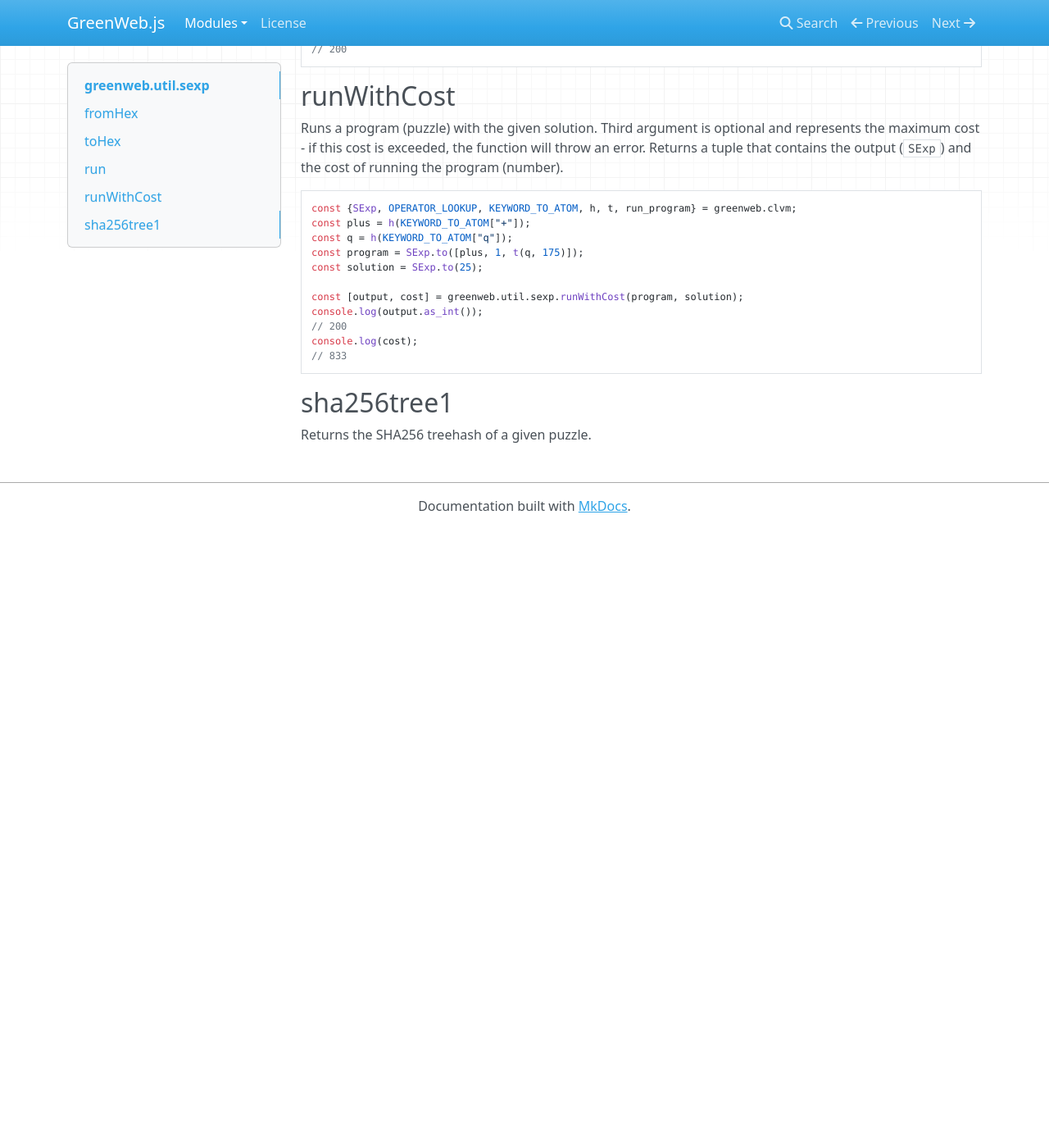
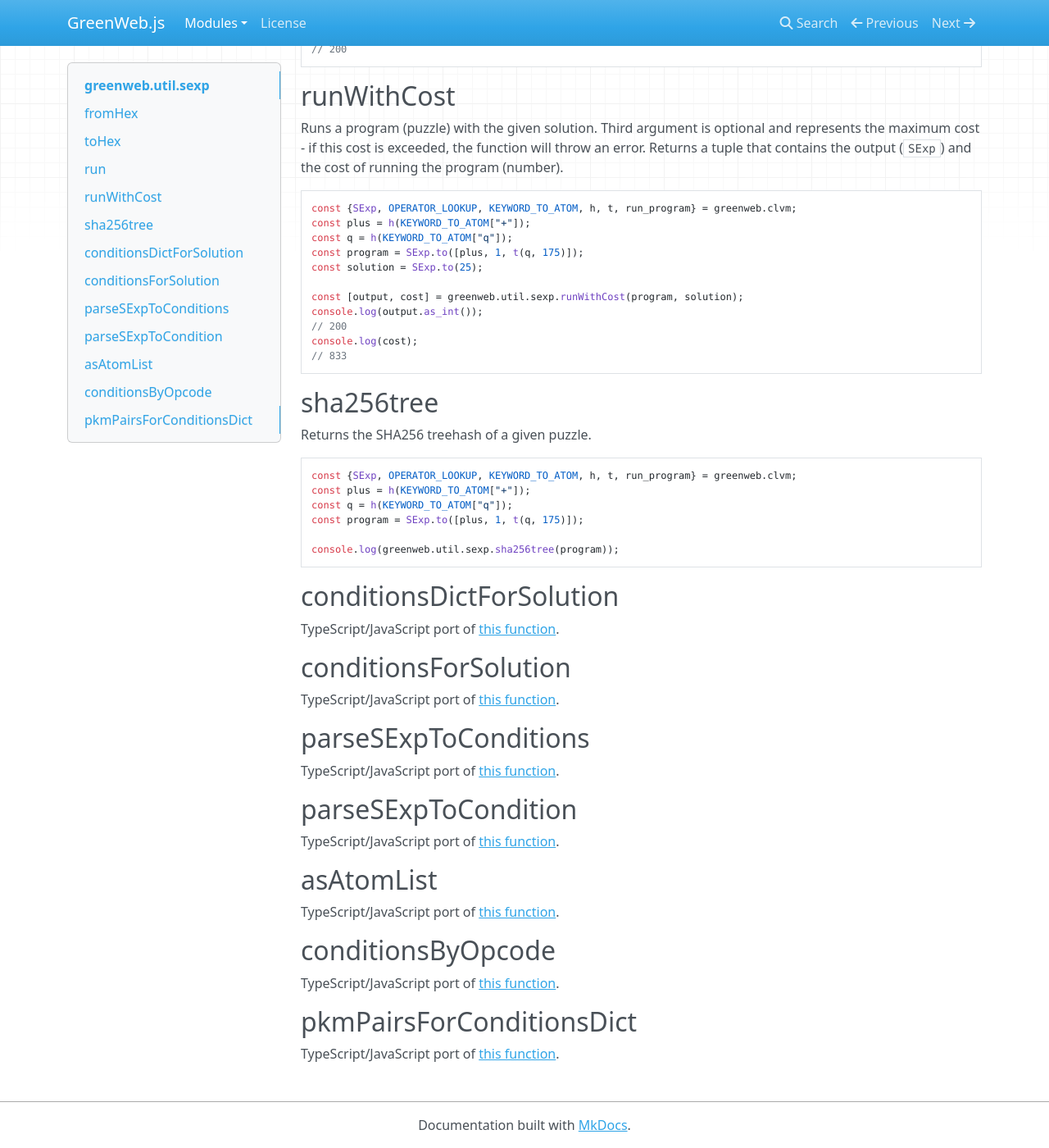
Before and after one commit to Yakuhito/GreenWeb.js, an MkDocs documentation site: the page built from docs/util/sexp.md, in a window 1280 px wide and 1400 px high, scrolled down 734 px. Shown: the whole window at 82% size. Built offline with MkDocs 1.6.1, drawn with Linux system fonts in a browser that asks for light colours; nearby versions of some CDN libraries; before the commit the page ends 1379 px from its top, so only the background shows below that.

Commit message:
docs for SExpUtil

````diff
--- a/docs/util/sexp.md
+++ b/docs/util/sexp.md
@@ -55,6 +55,43 @@ console.log(cost);
 // 833
 ```
 
-## sha256tree1
+## sha256tree
 
 Returns the SHA256 treehash of a given puzzle.
+
+```js
+const {SExp, OPERATOR_LOOKUP, KEYWORD_TO_ATOM, h, t, run_program} = greenweb.clvm;
+const plus = h(KEYWORD_TO_ATOM["+"]);
+const q = h(KEYWORD_TO_ATOM["q"]);
+const program = SExp.to([plus, 1, t(q, 175)]);
+
+console.log(greenweb.util.sexp.sha256tree(program));
+```
+
+## conditionsDictForSolution
+
+TypeScript/JavaScript port of [this function](https://github.com/Chia-Network/chia-blockchain/blob/fe77c690182e97f7ef13d1fb383481f32efe2e87/chia/util/condition_tools.py#L114).
+
+## conditionsForSolution
+
+TypeScript/JavaScript port of [this function](https://github.com/Chia-Network/chia-blockchain/blob/fe77c690182e97f7ef13d1fb383481f32efe2e87/chia/util/condition_tools.py#L125).
+
+## parseSExpToConditions
+
+TypeScript/JavaScript port of [this function](https://github.com/Chia-Network/chia-blockchain/blob/fe77c690182e97f7ef13d1fb383481f32efe2e87/chia/util/condition_tools.py#L33).
+
+## parseSExpToCondition
+
+TypeScript/JavaScript port of [this function](https://github.com/Chia-Network/chia-blockchain/blob/fe77c690182e97f7ef13d1fb383481f32efe2e87/chia/util/condition_tools.py#L18).
+
+## asAtomList
+
+TypeScript/JavaScript port of [this function](https://github.com/Chia-Network/chia-blockchain/blob/fe77c690182e97f7ef13d1fb383481f32efe2e87/chia/types/blockchain_format/program.py#L104).
+
+## conditionsByOpcode
+
+TypeScript/JavaScript port of [this function](https://github.com/Chia-Network/chia-blockchain/blob/fe77c690182e97f7ef13d1fb383481f32efe2e87/chia/util/condition_tools.py#L52).
+
+## pkmPairsForConditionsDict
+
+TypeScript/JavaScript port of [this function](https://github.com/Chia-Network/chia-blockchain/blob/fe77c690182e97f7ef13d1fb383481f32efe2e87/chia/util/condition_tools.py#L81).
````
